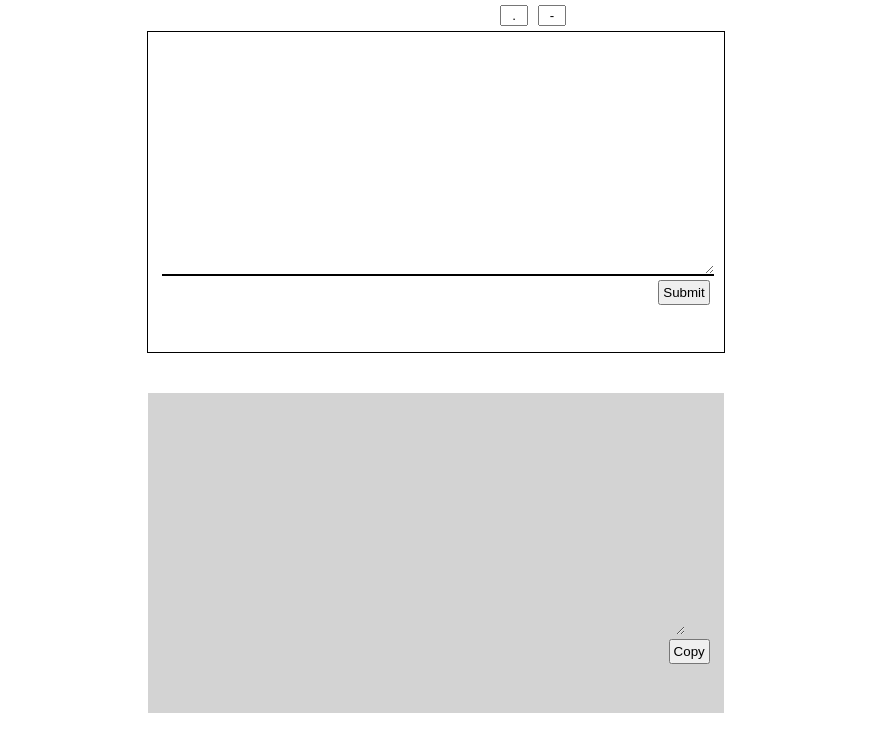
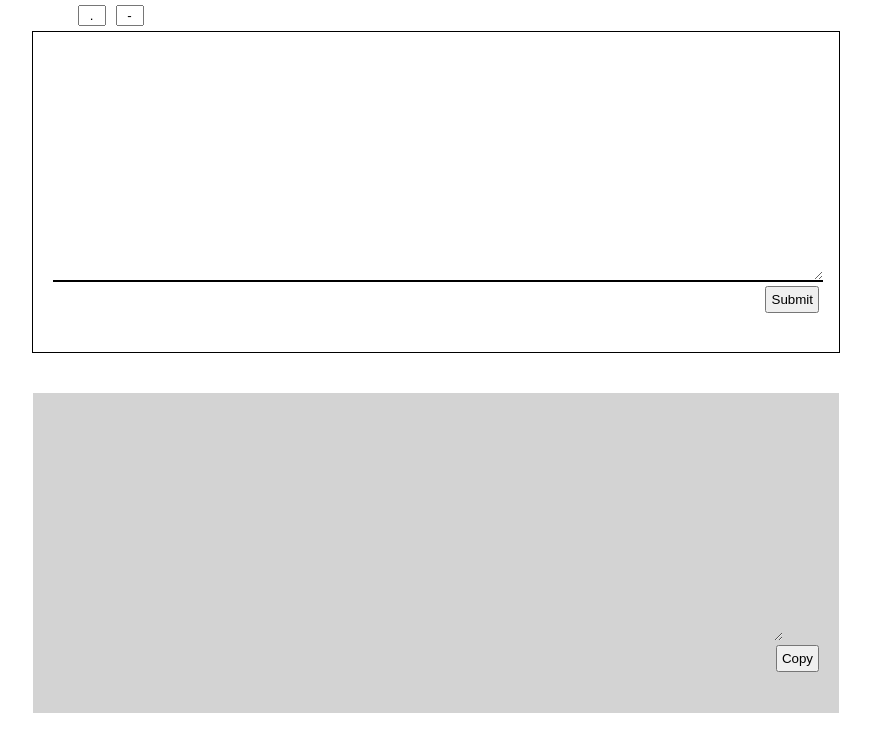
Before and after one commit to kaisheng1/Morse-Code-Encoder, a React (Create React App) app: page / in a window 1280 px wide. Shown: the top 752 px of the page, without its empty margins (204-1075 px from the left). Built offline with nearby package versions, Linux system fonts and the light colour scheme.

Commit message:
styling and copy

```diff
--- a/package.json
+++ b/package.json
@@ -4,6 +4,7 @@
   "private": true,
   "dependencies": {
     "react": "^16.10.2",
+    "react-copy-to-clipboard": "^5.0.1",
     "react-dom": "^16.10.2",
     "react-scripts": "3.2.0"
   },
--- a/src/App.css
+++ b/src/App.css
@@ -1,8 +1,8 @@
 body {
   margin: 0;
   padding: 0;
-  width: 50%;
-  margin-left: 25%;
+  width: 70%;
+  margin-left: 15%;
   font-family: -apple-system, BlinkMacSystemFont, "Segoe UI", "Roboto", "Oxygen",
     "Ubuntu", "Cantarell", "Fira Sans", "Droid Sans", "Helvetica Neue",
     sans-serif;
@@ -66,5 +66,5 @@ button{
 }
 
 .dot{
-  margin-left: 60%;
+  margin-left: 10%;
 }
--- a/src/App.js
+++ b/src/App.js
@@ -1,5 +1,6 @@
 import React, { useState } from 'react';
 import MorseCode from './morse_code';
+import { CopyToClipboard } from 'react-copy-to-clipboard';
 import './App.css';
 
 function App() {
@@ -8,14 +9,14 @@ function App() {
   const [dash, setDash] = useState('-')
   const m = Object.create(MorseCode);
   const encrypt = (input) => {
-    if (input[0] === dot || input[0] === dash || input[1] === dot || input[1] === dash){
-      if (dot !== '.'){
+    if (input[0] === dot || input[0] === dash || input[1] === dot || input[1] === dash) {
+      if (dot !== '.') {
         while (input.includes(dot)) {
           input = input.replace(dot, '.');
         }
       }
-      if (dash !== '-'){
-        while (input.includes(dash) ) {
+      if (dash !== '-') {
+        while (input.includes(dash)) {
           input = input.replace(dash, '.');
         }
       }
@@ -23,10 +24,10 @@ function App() {
       let output = m.decode(input);
       setCode(output);
     }
-    else{
+    else {
       let output = m.encode(input);
-      output = output.replace(/\./g,dot);
-      output = output.replace(/-/g,dash);
+      output = output.replace(/\./g, dot);
+      output = output.replace(/-/g, dash);
       setCode(output);
     }
   }
@@ -68,16 +69,13 @@ const TypeBox = ({ encrypt }) => {
 }
 
 const DisplayBox = ({ code }) => {
-  const copyToClipboard = (e) => {
-    document.getElementsByClassName('displayText')[0].select();
-    document.execCommand('copy');
-    e.target.focus();
-  };
 
   return (
     <div className="displaybox">
       <textarea className="displayText" value={code} />
-      <button onClick={copyToClipboard}>Copy</button>
+      <CopyToClipboard>
+        <button onClick={() => {navigator.clipboard.writeText(code)}}>Copy</button>
+      </CopyToClipboard>
     </div>
   )
 
```
Also changed, not shown: 1 other file (tests, documents, lock files or other folders).
